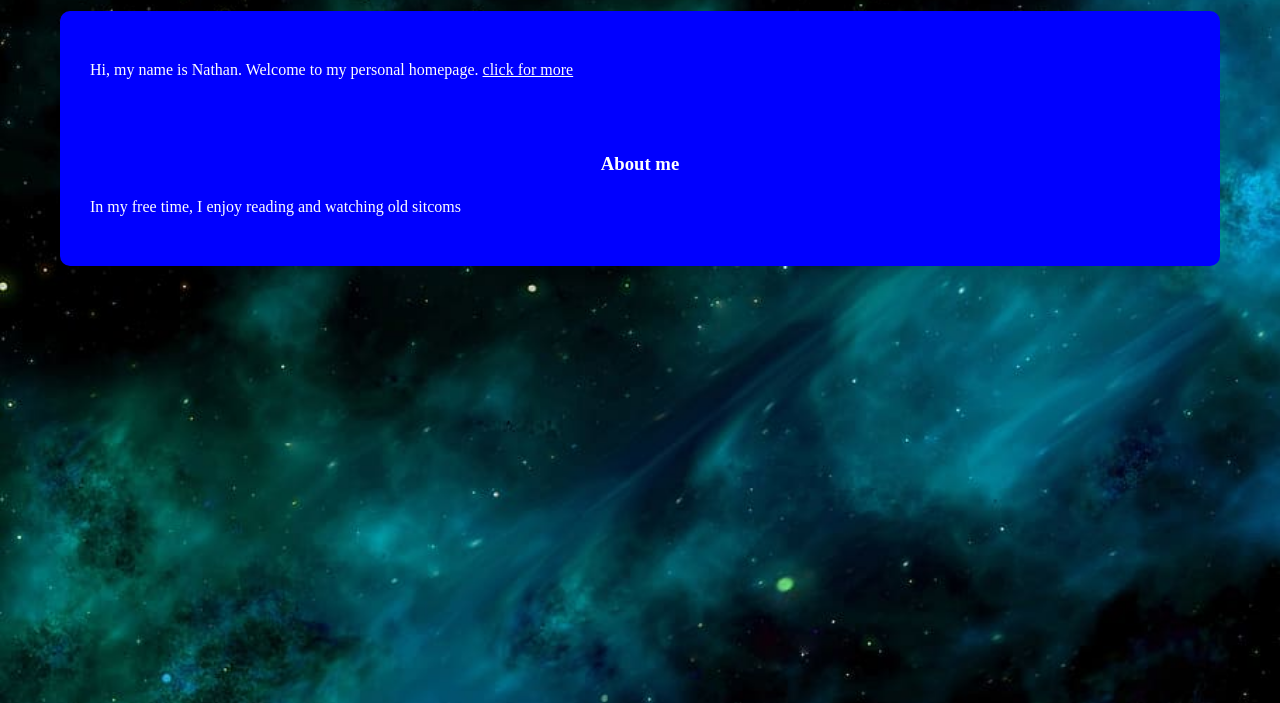
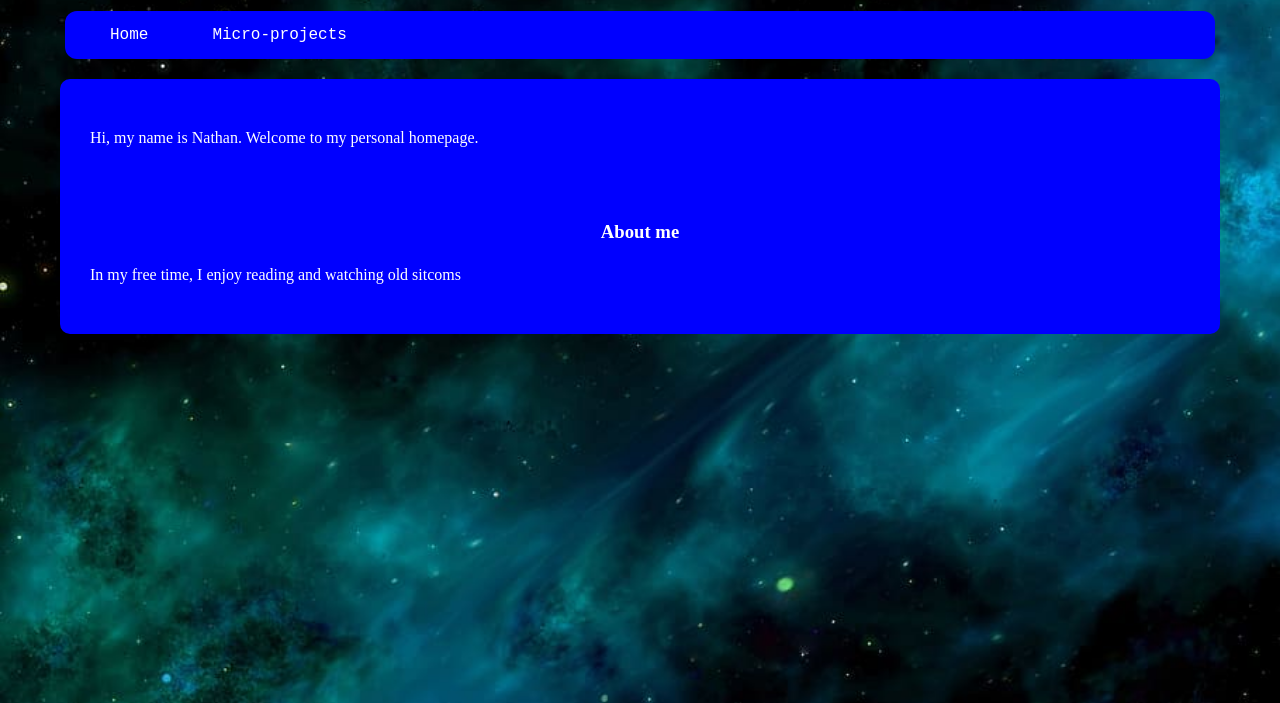
Before and after one commit to Nathdon8509/nathan-donovan.com, a plain HTML site: page index.html in a window 1280 px wide. Shown: the part 97-800 px from the top of the page. Drawn offline with Linux system fonts and the light colour scheme.

Commit message:
Update to content

```diff
--- a/css/morestyles.css
+++ b/css/morestyles.css
@@ -25,6 +25,29 @@ body {
     text-align: center;
 }
 
+.navigation {
+	background-color: blue;
+	margin-left: 65px;
+	margin-right: 65px;
+	margin-bottom: 20px;
+	border-radius: 12px;
+
+}
+
+nav a {
+	color: white;
+	display: inline-block;
+	margin-left: 30px;
+	text-decoration: none;
+	padding: 15px;
+	font-family: 'Courier New', monospace;
+}
+
+nav a:hover {
+	background-color: #3f9bfa;
+	transition: 1s;
+}
+
 .maincontent {
 background-color:blue;
 color: white;
--- a/index.html
+++ b/index.html
@@ -7,10 +7,15 @@
     <script src="js/sharedscript.js"></script>
 </head>
 <body>
-
+<div class="navigation">
+<nav>
+<a href="/">Home</a>
+<a href="html/stuff.html">Micro-projects</a>
+</nav>
+</div>
 <div class="maincontent">
 <div class="intro">
-<p>Hi, my name is Nathan. Welcome to my personal homepage. <a href="html/stuff.html" style="color:white">click for more</a></p>
+<p>Hi, my name is Nathan. Welcome to my personal homepage.</p>
 <br>
 <br>
 <h3 style="text-align:center;">About me</h3>
```
